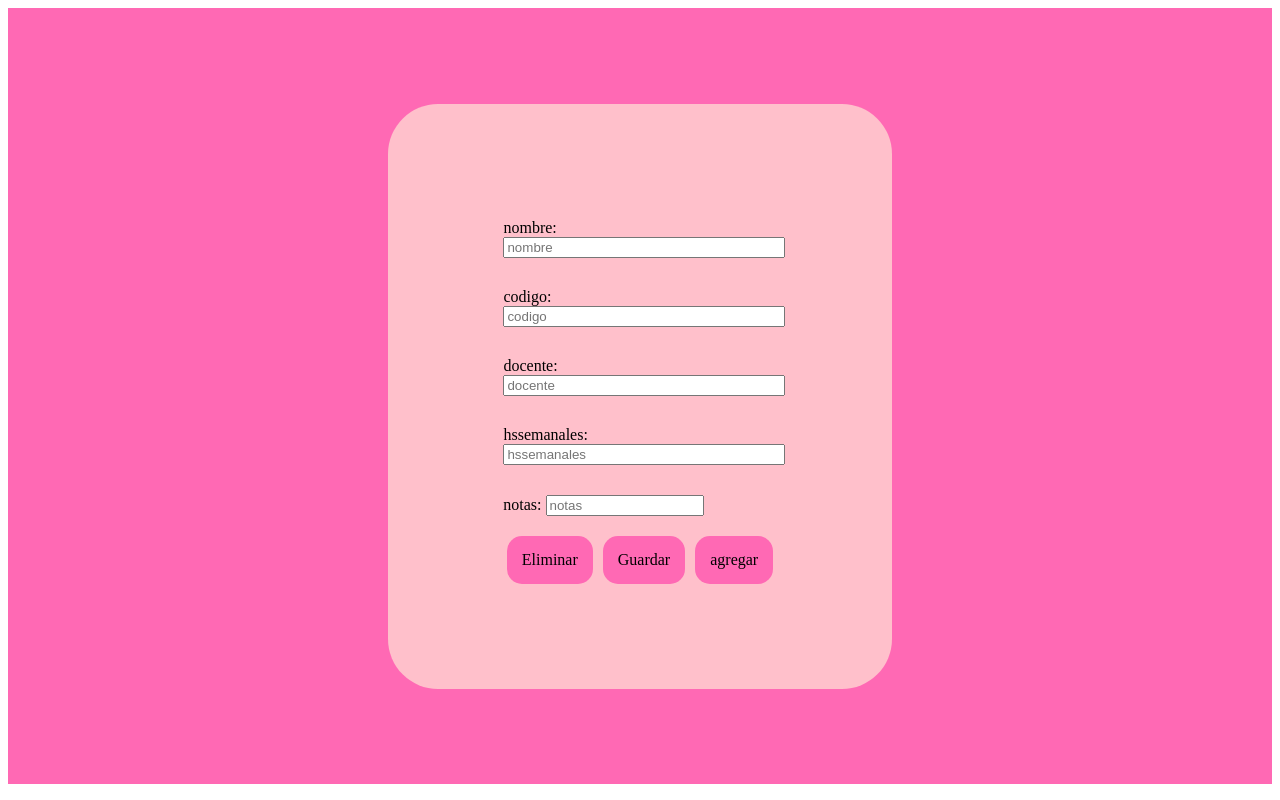
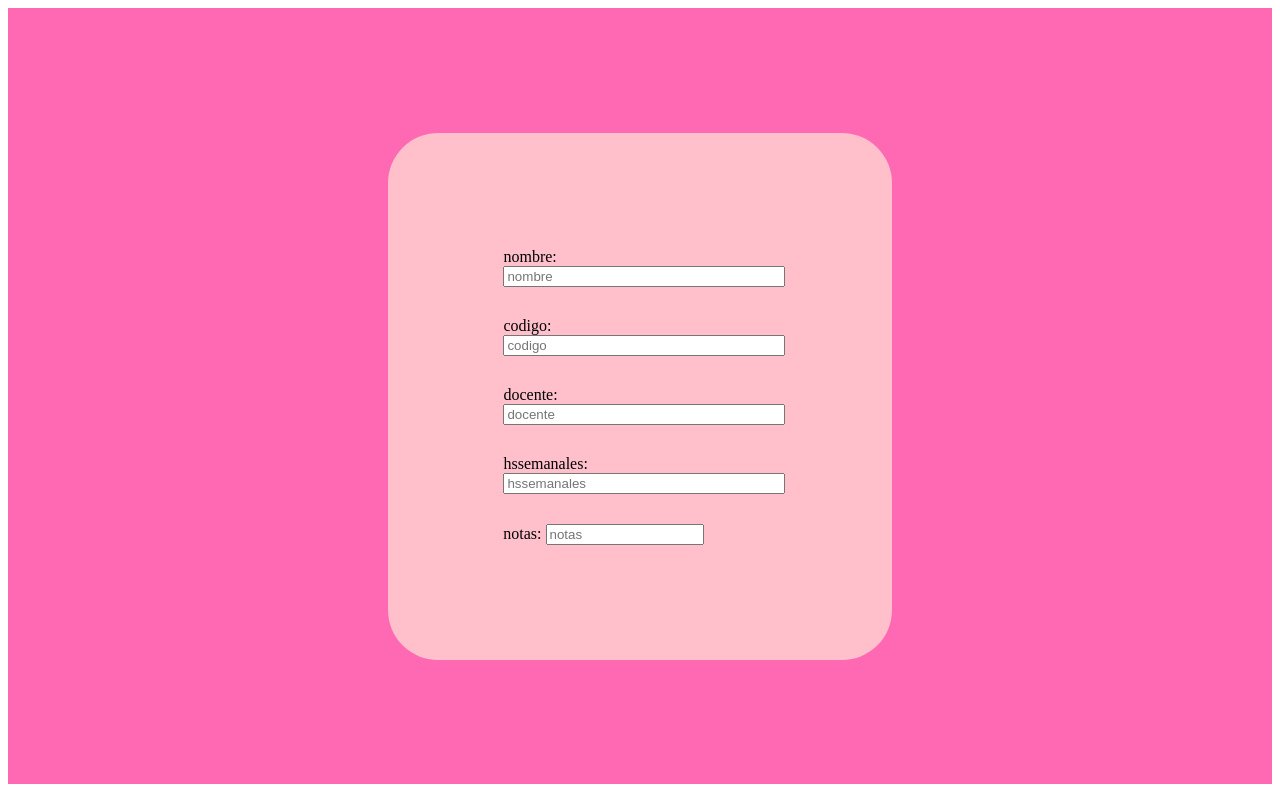
Before and after one commit to fatii17/test, a plain HTML site: page fs/index.html in a window 1280 px wide. Drawn offline with Linux system fonts and the light colour scheme.

```diff
--- a/fs/index.html
+++ b/fs/index.html
@@ -1,7 +1,7 @@
 <!DOCTYPE html>
 <html>
 	<head>
-		<link rel="stylesheet" href="./main.css">
+		<link rel="stylesheet" href="main.css">
 		<title>Formulario</title>
 		<script src="./main.js">
 		</script>
@@ -22,11 +22,6 @@
 					 <label> notas: <input name="nota" type="number" placeholder="notas"></label>
 				</div>
 
-				<div class="botones">
-						<span onclick="eliminarTodos()" class="Boton Eliminar">Eliminar</span>
-						<span onclick="alerta()" class="Boton Guardar">Guardar</span>
-						<span onclick="agregarNotas()" class="Boton agregar">agregar</span>
-				</div>
 
 
 			</div>
```
